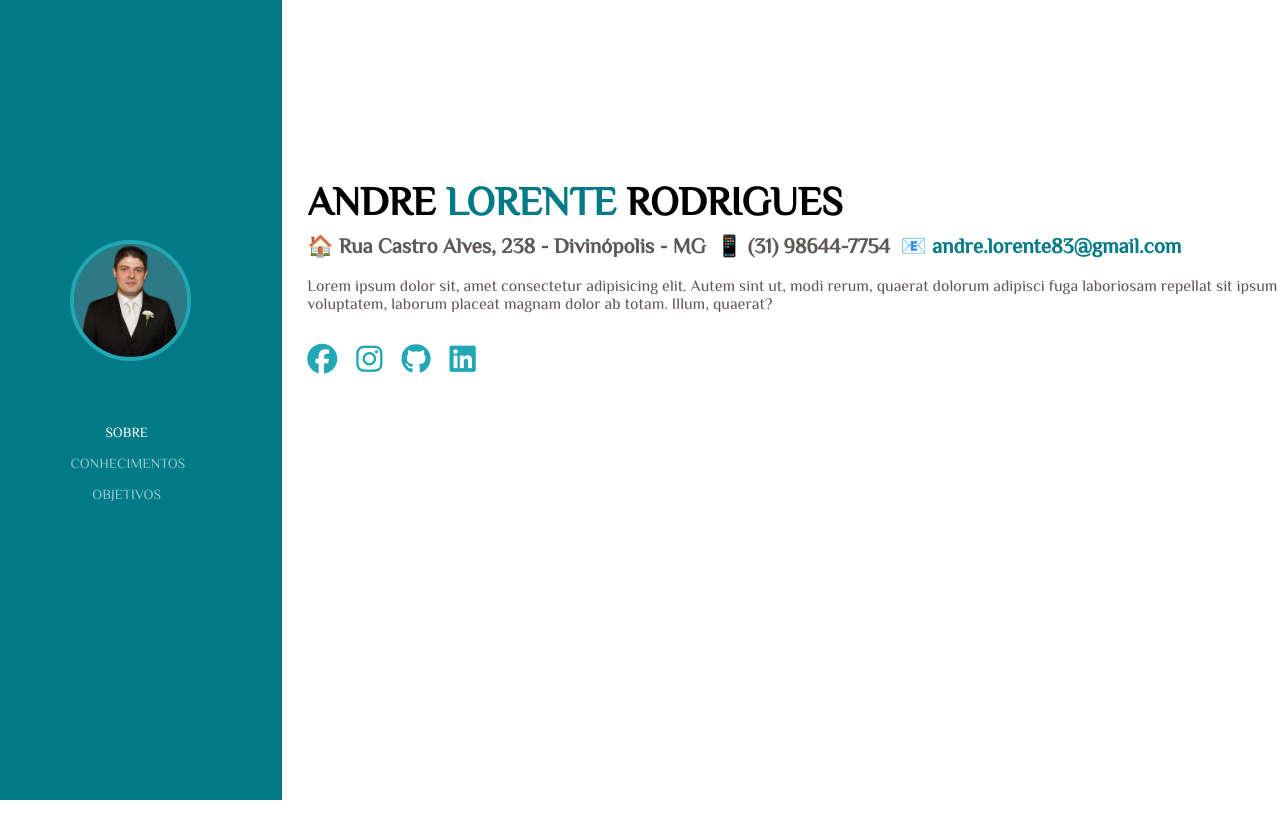
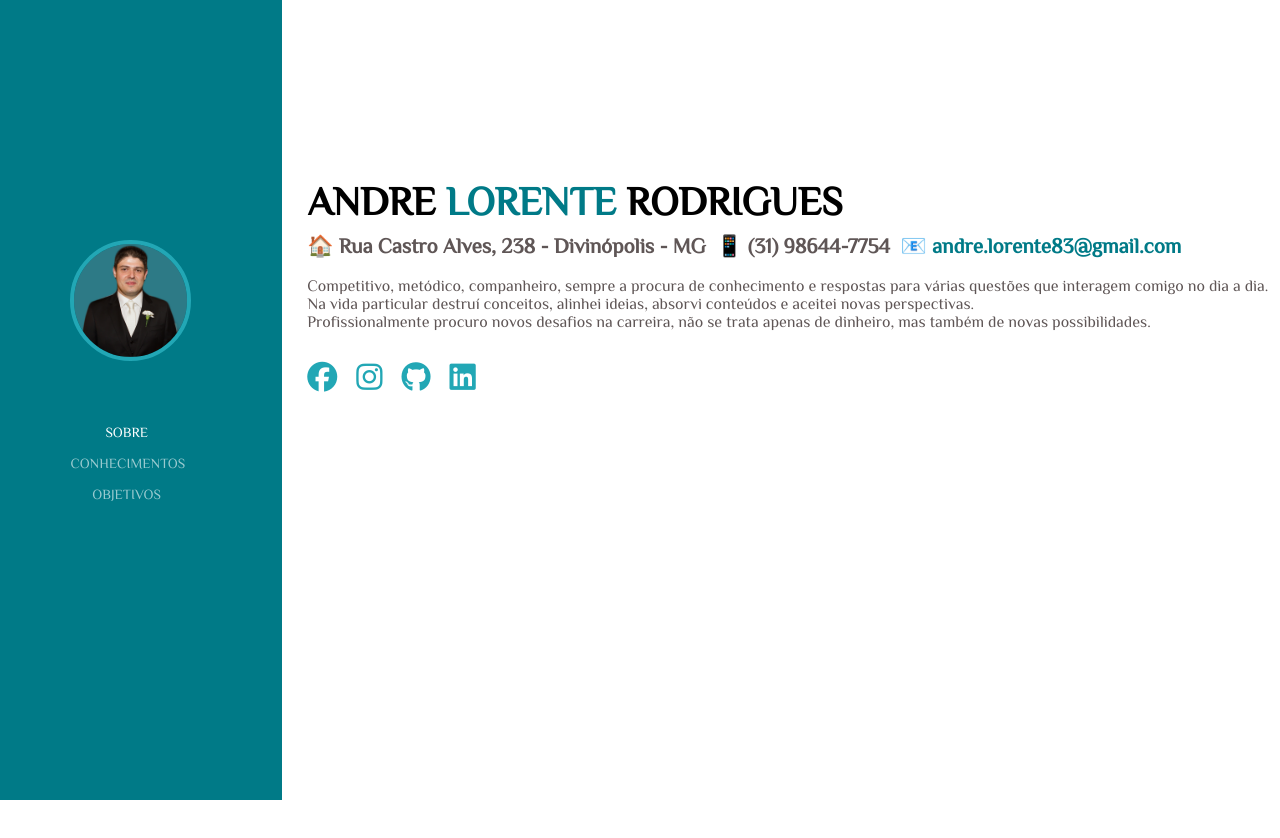
Before and after one commit to Andreloren/Portfolio, a plain HTML site: page index.html in a window 1280 px wide. Drawn offline with Linux system fonts and the light colour scheme.

Commit message:
descrição

```diff
--- a/assets/css/style.css
+++ b/assets/css/style.css
@@ -80,6 +80,7 @@ section.principal h3 {
 .descricao {
   margin-top: 2%;
   color: rgb(95, 86, 86);
+  text-align: justify;
 }
 
 .icones {
--- a/index.html
+++ b/index.html
@@ -44,10 +44,13 @@
           >
         </h3>
         <p class="descricao">
-          Lorem ipsum dolor sit, amet consectetur adipisicing elit. Autem sint
-          ut, modi rerum, quaerat dolorum adipisci fuga laboriosam repellat sit
-          ipsum voluptatem, laborum placeat magnam dolor ab totam. Illum,
-          quaerat?
+          Competitivo, metódico, companheiro, sempre a procura de conhecimento e
+          respostas para várias questões que interagem comigo no dia a dia.
+          <br />
+          Na vida particular destruí conceitos, alinhei ideias, absorvi
+          conteúdos e aceitei novas perspectivas. <br />
+          Profissionalmente procuro novos desafios na carreira, não se trata
+          apenas de dinheiro, mas também de novas possibilidades.
         </p>
         <nav class="icones">
           <a href="https://www.facebook.com/andre.lorente.14" target="_blank"
```
